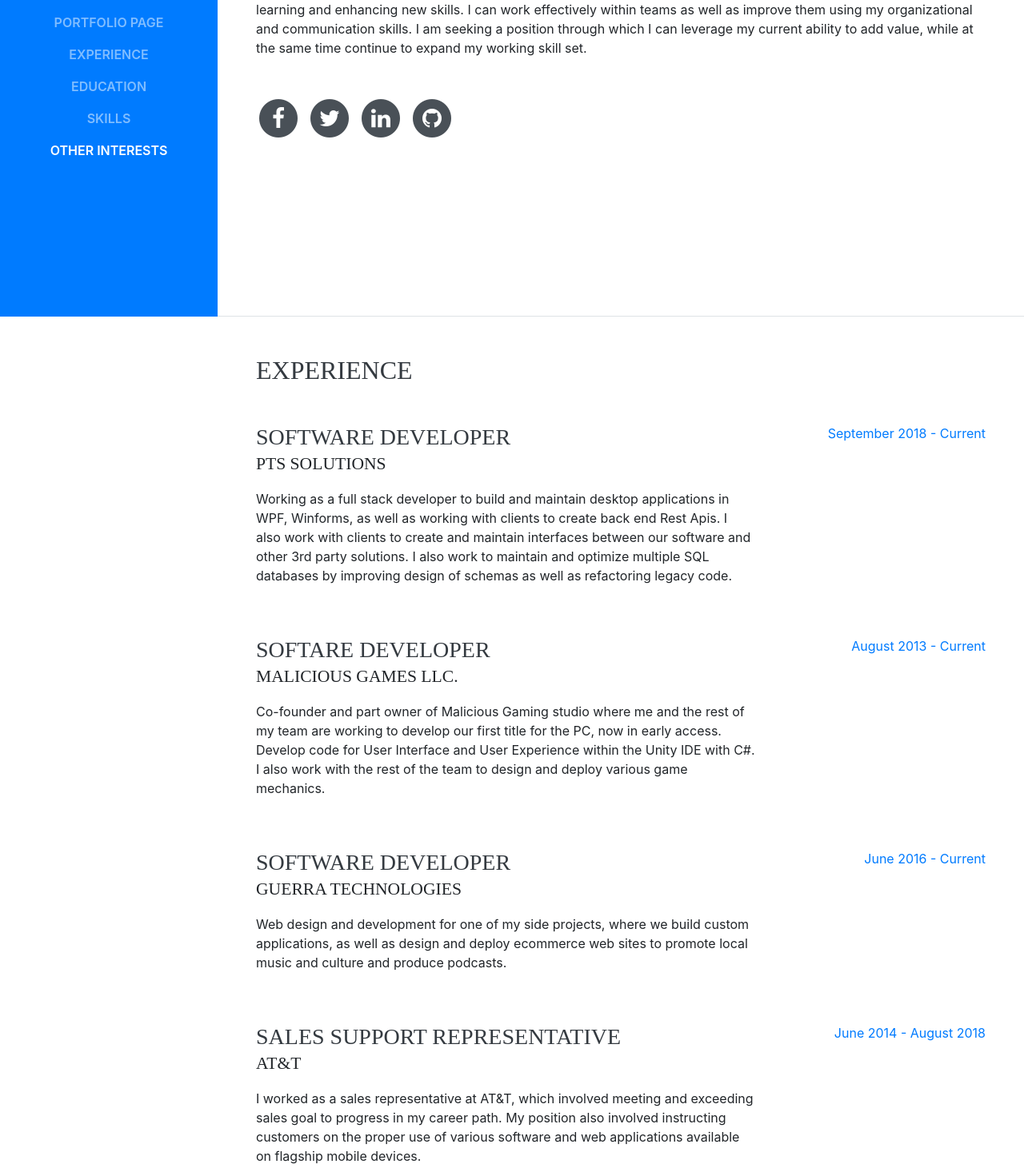
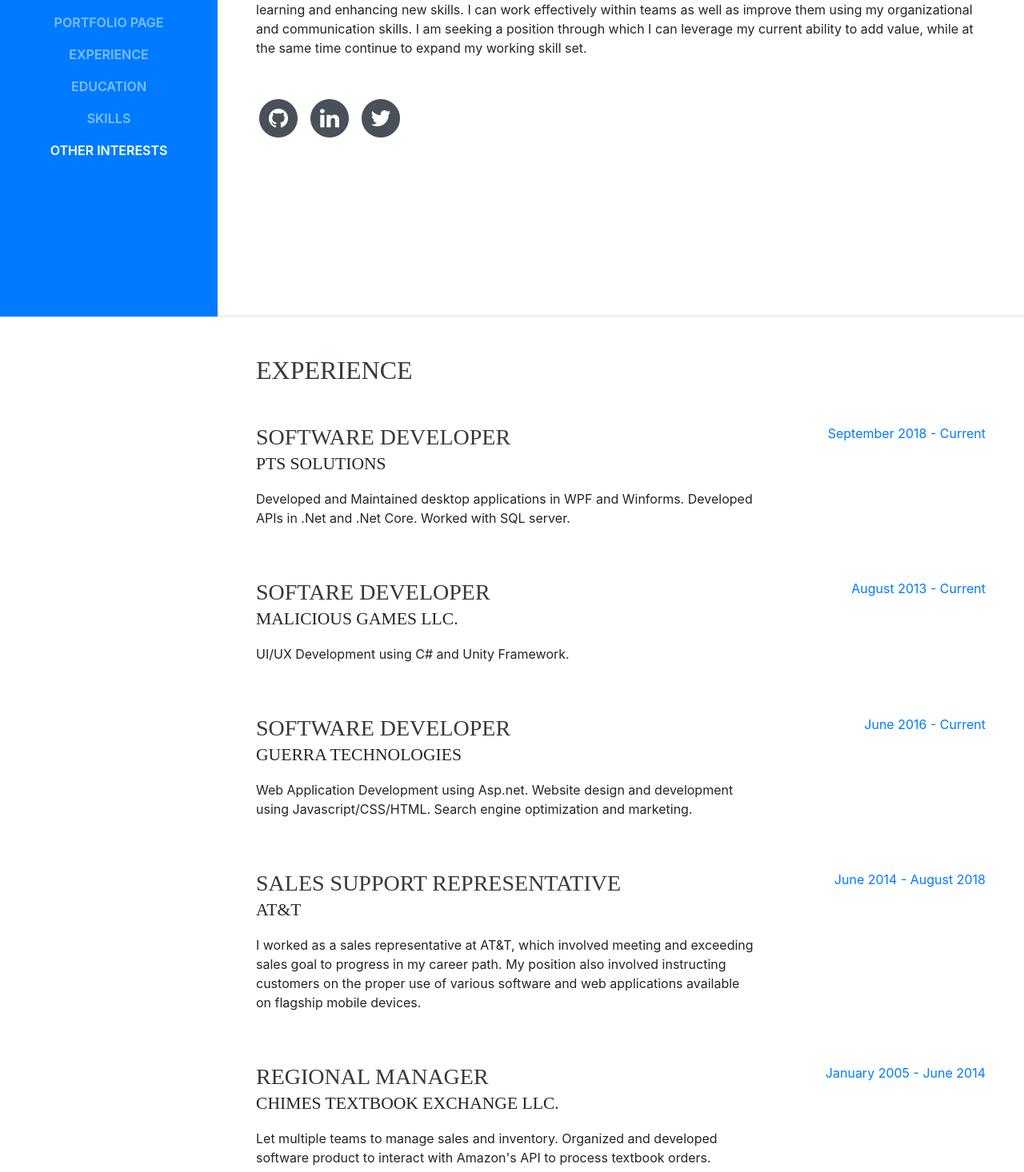
Before and after one commit to nickassembly/vue-resume, a Vue app: page / in a window 1280 px wide. Shown: the part 404-1870 px from the top of the page at 80% size. Built offline with nearby package versions, Linux system fonts and the light colour scheme; a web font is replaced by a local one.

Commit message:
updated resume

```diff
--- a/src/App.vue
+++ b/src/App.vue
@@ -63,34 +63,27 @@
           <p class="mb-5">{{ aboutMe }}</p>
           <ul class="list-inline list-social-icons mb-0">
             <li class="list-inline-item">
-              <a href="#">
+              <a href="https://github.com/nickassembly">
                 <span class="fa-stack fa-lg">
                   <i class="fa fa-circle fa-stack-2x"></i>
-                  <i class="fa fa-facebook fa-stack-1x fa-inverse"></i>
+                  <i class="fa fa-github fa-stack-1x fa-inverse"></i>
                 </span>
               </a>
             </li>
             <li class="list-inline-item">
-              <a href="#">
-                <span class="fa-stack fa-lg">
-                  <i class="fa fa-circle fa-stack-2x"></i>
-                  <i class="fa fa-twitter fa-stack-1x fa-inverse"></i>
-                </span>
-              </a>
-            </li>
-            <li class="list-inline-item">
-              <a href="#">
+              <a href="https://www.linkedin.com/in/nick-guerra-9ba557144/">
                 <span class="fa-stack fa-lg">
                   <i class="fa fa-circle fa-stack-2x"></i>
                   <i class="fa fa-linkedin fa-stack-1x fa-inverse"></i>
                 </span>
               </a>
             </li>
+
             <li class="list-inline-item">
-              <a href="#">
+              <a href="https://twitter.com/nickassembly">
                 <span class="fa-stack fa-lg">
                   <i class="fa fa-circle fa-stack-2x"></i>
-                  <i class="fa fa-github fa-stack-1x fa-inverse"></i>
+                  <i class="fa fa-twitter fa-stack-1x fa-inverse"></i>
                 </span>
               </a>
             </li>
@@ -171,15 +164,11 @@
             <li class="list-inline-item">
               <i class="devicons devicons-bootstrap"></i>
             </li>
-            <li class="list-inline-item">
-              <i class="devicons devicons-wordpress"></i>
-            </li>
 
             <li class="list-inline-item">
               <i class="devicons devicons-npm"></i>
             </li>
           </ul>
-
           <div class="subheading mb-3">Workflow</div>
           <ul class="fa-ul mb-0">
             <li>
@@ -194,6 +183,14 @@
               <i class="fa-li fa fa-check"></i>
               Agile Development &amp; Scrum
             </li>
+            <li>
+              <i class="fa-li fa fa-check"></i>
+              Managing a product lifecycle
+            </li>
+            <li>
+              <i class="fa-li fa fa-check"></i>
+              Integration of new technologies to streamline efficiency
+            </li>
           </ul>
         </div>
       </section>
@@ -201,7 +198,7 @@
       <section class="resume-section p-3 p-lg-5 d-flex flex-column" id="interests">
         <div class="my-auto">
           <h2 class="mb-5">Interests</h2>
-          <p>I enjoy exercise and the outdoors, as well as pc strategy games in my spare time.</p>
+          <p>I enjoy playing and building PC strategy games in my spare time. When I am not coding, I am usually exercising and listening to audiobooks and podcasts.</p>
           <p class="mb-0"></p>
         </div>
       </section>
@@ -225,15 +222,14 @@
           position: "Software Developer",
           company: "PTS Solutions",
           description:
-            "Working as a full stack developer to build and maintain desktop applications in WPF, Winforms, as well as working with clients to create back end Rest Apis. I also work with clients to create and maintain interfaces between our software and other 3rd party solutions. I also work to maintain and optimize multiple SQL databases by improving design of schemas as well as refactoring legacy code.",
+            "Developed and Maintained desktop applications in WPF and Winforms. Developed APIs in .Net and .Net Core. Worked with SQL server.",
           startDate: "September 2018",
           endDate: "Current"
         },
         {
           position: "Softare Developer",
           company: "Malicious Games LLC.",
-          description:
-            "Co-founder and part owner of Malicious Gaming studio where me and the rest of my team are working to develop our first title for the PC, now in early access. Develop code for User Interface and User Experience within the Unity IDE with C#. I also work with the rest of the team to design and deploy various game mechanics.",
+          description: "UI/UX Development using C# and Unity Framework.",
           startDate: "August 2013",
           endDate: "Current"
         },
@@ -241,7 +237,7 @@
           position: "Software Developer",
           company: "Guerra Technologies",
           description:
-            "Web design and development for one of my side projects, where we build custom applications, as well as design and deploy ecommerce web sites to promote local music and culture and produce podcasts.",
+            "Web Application Development using Asp.net. Website design and development using Javascript/CSS/HTML. Search engine optimization and marketing. ",
           startDate: "June 2016",
           endDate: "Current"
         },
@@ -252,6 +248,14 @@
             "I worked as a sales representative at AT&T, which involved meeting and exceeding sales goal to progress in my career path. My position also involved instructing customers on the proper use of various software and web applications available on flagship mobile devices.",
           startDate: "June 2014",
           endDate: "August 2018"
+        },
+        {
+          position: "Regional Manager",
+          company: "Chimes Textbook Exchange LLC.",
+          description:
+            "Let multiple teams to manage sales and inventory. Organized and developed software product to interact with Amazon's API to process textbook orders.",
+          startDate: "January 2005",
+          endDate: "June 2014"
         }
       ]
     };
```
